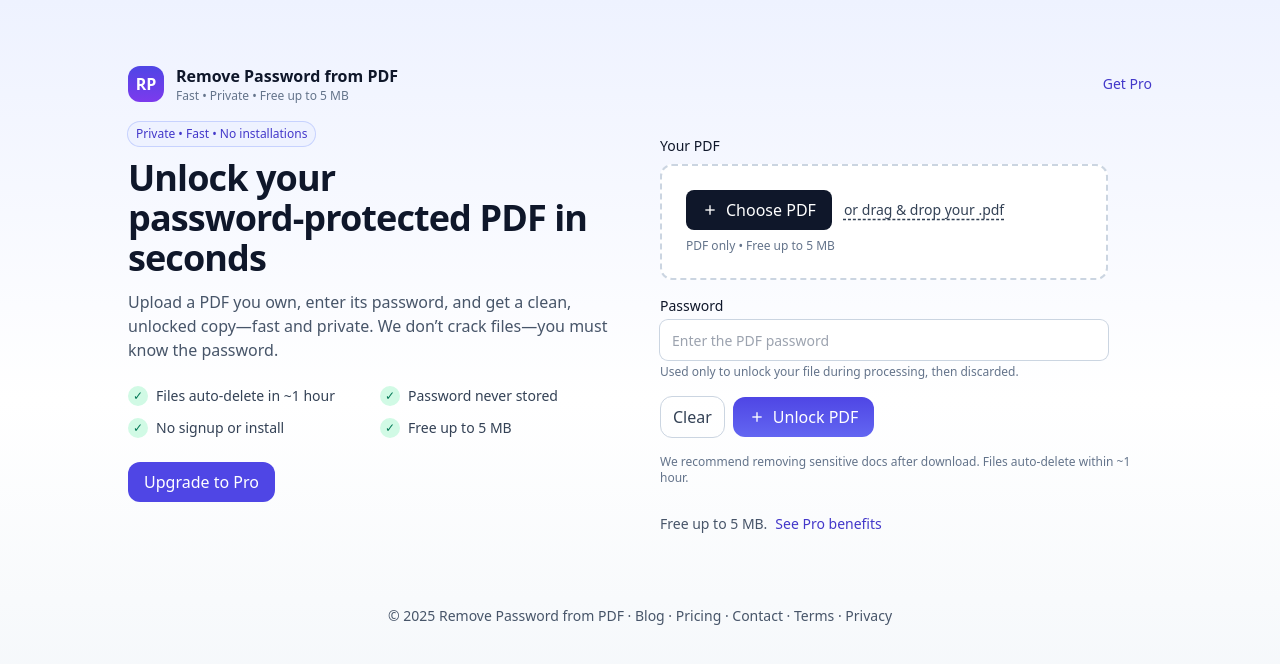
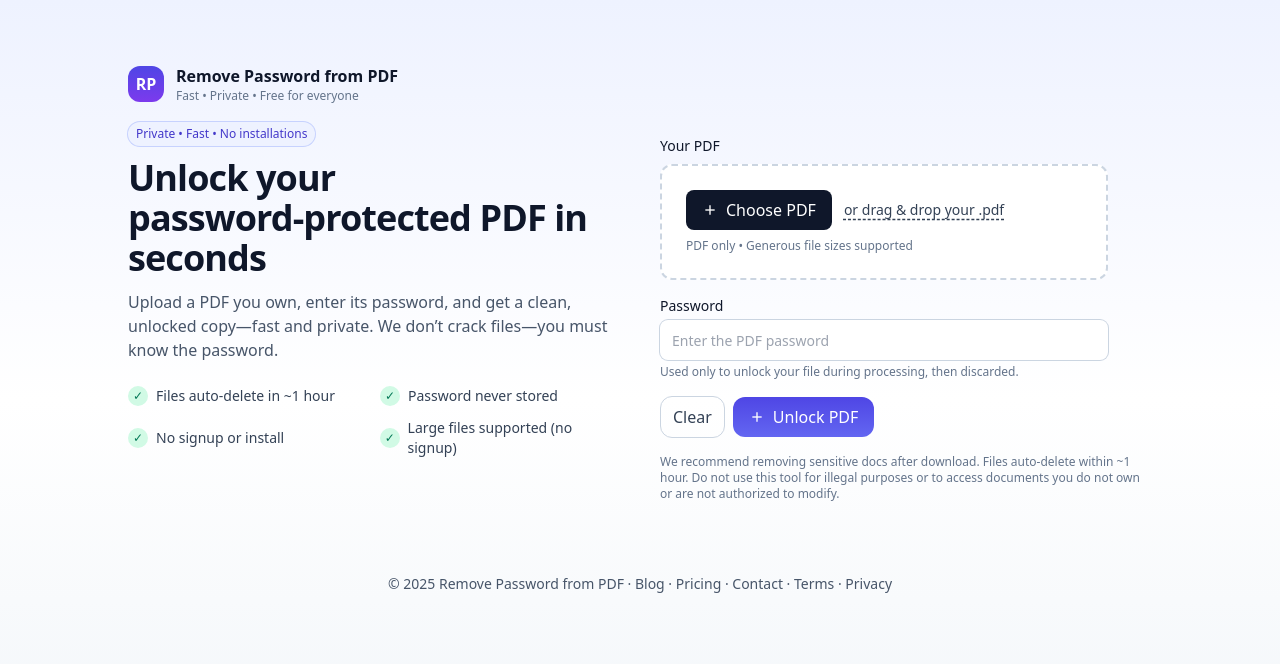
Before and after one commit to pranabolt/removepdf, a PHP site: page /index.php in a window 1280 px wide. Shown: the top 664 px of the page. Run offline with PHP 8.4, Linux system fonts and the light colour scheme; some libraries are stand-ins or nearby versions.

Commit message:
feat: make tool fully free, remove Pro/pricing, raise size limit, add illegal use disclaimer

```diff
--- a/index.php
+++ b/index.php
@@ -14,9 +14,9 @@ declare(strict_types=1);
 session_start();
 
 // ---------------------------- CONFIG ----------------------------------------
-const MAX_SIZE_BYTES = 50 * 1024 * 1024;        // 50 MB (absolute cap)
-const FREE_MAX_SIZE_BYTES = 5 * 1024 * 1024;    // 5 MB (free tier)
-const PRO_MAX_SIZE_BYTES  = MAX_SIZE_BYTES;     // 50 MB (pro tier)
+const MAX_SIZE_BYTES = 1024 * 1024 * 1024;      // 1 GB soft cap (server/browser may still limit)
+const FREE_MAX_SIZE_BYTES = MAX_SIZE_BYTES;     // Free = full limit for now
+const PRO_MAX_SIZE_BYTES  = MAX_SIZE_BYTES;     // Same as free (future use)
 const FILE_TTL_SEC   = 3600;                    // 1 hour
 const STORAGE_DIR    = __DIR__ . '/_storage';   // auto-created: _storage/tmp, _storage/out
 const HOST_ALLOWLIST = [];                      // e.g. ['remove-password-from-pdf.com'] leave [] to allow any host
@@ -355,11 +355,9 @@ if ($action === 'process') {
     if ($f['error'] !== UPLOAD_ERR_OK) json_fail('Upload failed.');
   if ($f['size'] <= 0 || $f['size'] > MAX_SIZE_BYTES) json_fail('File too big or empty.');
 
-  // Plan-based gating
-  $limit = is_pro() ? PRO_MAX_SIZE_BYTES : FREE_MAX_SIZE_BYTES;
-  if ($f['size'] > $limit) {
-    $upgrade = site_url('index.php?action=checkout');
-    json_fail('This file exceeds the Free plan limit (' . (int)($limit / 1024 / 1024) . ' MB). Upgrade to Pro for up to ' . (int)(PRO_MAX_SIZE_BYTES/1024/1024) . ' MB: ' . $upgrade, 402);
+  // Allow large files up to MAX_SIZE_BYTES (tool is currently free for everyone)
+  if ($f['size'] > MAX_SIZE_BYTES) {
+    json_fail('File is too large. Maximum allowed is ' . (int)(MAX_SIZE_BYTES / 1024 / 1024) . ' MB.', 413);
   }
 
     $ext = strtolower(pathinfo((string)$f['name'], PATHINFO_EXTENSION));
@@ -412,68 +410,7 @@ if ($action === 'process') {
     exit;
 }
 
-if ($action === 'checkout') {
-  // ----------------------- CHECKOUT: Stripe Checkout (optional) ----------
-  $secret = get_env('STRIPE_SECRET_KEY');
-  $price  = get_env('STRIPE_PRICE_ID');
-
-  $success = site_url('index.php?action=success');
-  $cancel  = site_url('index.php');
-
-  if ($secret && $price) {
-    // Create a Checkout Session via Stripe API
-    $ch = curl_init('https://api.stripe.com/v1/checkout/sessions');
-    $payload = http_build_query([
-      'mode' => 'subscription',
-      'line_items[0][price]' => $price,
-      'line_items[0][quantity]' => 1,
-      'allow_promotion_codes' => 'true',
-      'success_url' => $success . '?session_id={CHECKOUT_SESSION_ID}',
-      'cancel_url' => $cancel,
-      'billing_address_collection' => 'auto',
-      'automatic_tax[enabled]' => 'true',
-    ]);
-    curl_setopt_array($ch, [
-      CURLOPT_HTTPAUTH => CURLAUTH_BASIC,
-      CURLOPT_USERPWD => $secret . ':',
-      CURLOPT_POST => true,
-      CURLOPT_POSTFIELDS => $payload,
-      CURLOPT_RETURNTRANSFER => true,
-    ]);
-    $res = curl_exec($ch);
-    $err = curl_error($ch);
-    $code = (int)curl_getinfo($ch, CURLINFO_HTTP_CODE);
-    curl_close($ch);
-    if ($err || $code >= 400 || !$res) {
-      flash_set('error', 'Checkout is temporarily unavailable. Please try again later.');
-      header('Location: ' . $cancel, true, 302); exit;
-    }
-    $data = json_decode((string)$res, true) ?: [];
-    if (!empty($data['url'])) { header('Location: ' . $data['url'], true, 303); exit; }
-    flash_set('error', 'Unexpected response from payment provider.');
-    header('Location: ' . $cancel, true, 302); exit;
-  } else {
-    // Fallback demo: mark Pro in session for this browser only
-    $_SESSION['plan'] = 'pro';
-    flash_set('success', 'Pro enabled (demo mode). Set STRIPE_SECRET_KEY and STRIPE_PRICE_ID to enable real checkout.');
-    header('Location: ' . $success, true, 302); exit;
-  }
-}
-
-if ($action === 'success') {
-  // ----------------------- SUCCESS: finalize & show message --------------
-  // If Stripe keys exist and session_id is present, we could verify it here.
-  // For now, Pro is already set in checkout fallback. Keep it friendly.
-  if (!is_pro()) $_SESSION['plan'] = 'pro';
-  flash_set('success', '🎉 Pro is active on this browser. Enjoy higher limits and faster processing.');
-  header('Location: ' . site_url('index.php'), true, 302); exit;
-}
-
-if ($action === 'logout') {
-  $_SESSION['plan'] = 'free';
-  flash_set('success', 'Signed out. You are back on the Free plan.');
-  header('Location: ' . site_url('index.php'), true, 302); exit;
-}
+// Checkout/Pro features are disabled: the tool is fully free for now.
 
 // ----------------------- PAGES: blog, post, pricing, contact, terms, privacy
 if ($action === 'blog') {
@@ -512,7 +449,6 @@ if ($action === 'blog') {
   <footer class="py-6 text-center text-sm text-slate-600">
     © <script>document.write(new Date().getFullYear())</script> Remove Password from PDF ·
     <a class="hover:underline" href="index.php?action=blog">Blog</a> ·
-    <a class="hover:underline" href="index.php?action=pricing">Pricing</a> ·
     <a class="hover:underline" href="index.php?action=contact">Contact</a> ·
     <a class="hover:underline" href="index.php?action=terms">Terms</a> ·
     <a class="hover:underline" href="index.php?action=privacy">Privacy</a>
@@ -560,7 +496,6 @@ if ($action === 'post') {
   <footer class="py-6 text-center text-sm text-slate-600">
     © <script>document.write(new Date().getFullYear())</script> Remove Password from PDF ·
     <a class="hover:underline" href="index.php?action=blog">Blog</a> ·
-    <a class="hover:underline" href="index.php?action=pricing">Pricing</a> ·
     <a class="hover:underline" href="index.php?action=contact">Contact</a> ·
     <a class="hover:underline" href="index.php?action=terms">Terms</a> ·
     <a class="hover:underline" href="index.php?action=privacy">Privacy</a>
@@ -568,9 +503,8 @@ if ($action === 'post') {
   exit;
 }
 
-if ($action === 'pricing' || $action === 'contact' || $action === 'terms' || $action === 'privacy') {
+if ($action === 'contact' || $action === 'terms' || $action === 'privacy') {
   $map = [
-    'pricing' => ['title' => 'Pricing — Remove Password from PDF', 'desc' => 'Simple pricing. Free up to 5 MB. Pro up to 50 MB with priority processing.'],
     'contact' => ['title' => 'Contact — Remove Password from PDF', 'desc' => 'Get in touch with our team.'],
     'terms'   => ['title' => 'Terms — Remove Password from PDF',   'desc' => 'Terms of Service.'],
     'privacy' => ['title' => 'Privacy — Remove Password from PDF', 'desc' => 'Our privacy practices explained clearly.'],
@@ -595,18 +529,7 @@ if ($action === 'pricing' || $action === 'contact' || $action === 'terms' || $ac
         <nav class="text-sm"><a class="text-indigo-700 hover:underline" href="index.php">Home</a></nav>
       </div>
 
-      <?php if ($action==='pricing'): ?>
-        <h1 class="text-2xl font-semibold mt-6">Pricing</h1>
-        <div class="mt-4 text-slate-700">
-          <p>Free: up to 5 MB. Standard speed.</p>
-          <p class="mt-2">Pro: up to 50 MB, faster processing, priority support.</p>
-          <?php if (!is_pro()): ?>
-            <a href="index.php?action=checkout" class="inline-block mt-4 px-4 py-2 rounded-lg bg-indigo-600 text-white hover:bg-indigo-500">Get Pro</a>
-          <?php else: ?>
-            <span class="inline-block mt-4 px-3 py-1.5 rounded-lg bg-emerald-600 text-white">Pro active</span>
-          <?php endif; ?>
-        </div>
-      <?php elseif ($action==='contact'): ?>
+  <?php if ($action==='contact'): ?>
         <h1 class="text-2xl font-semibold mt-6">Contact</h1>
         <div class="mt-4 text-slate-700">
           <p>Questions or billing help? Email us at <a class="text-indigo-700 hover:underline" href="mailto:support@yourdomain.com">support@yourdomain.com</a>.</p>
@@ -616,6 +539,7 @@ if ($action === 'pricing' || $action === 'contact' || $action === 'terms' || $ac
         <h1 class="text-2xl font-semibold mt-6">Terms of Service</h1>
         <div class="mt-4 text-slate-700 space-y-3">
           <p>By using this service, you agree to provide only PDFs you own or control. We do not crack passwords; you must supply the correct one.</p>
+          <p><strong>Illegal use is prohibited.</strong> Do not use this service to access, modify, or distribute documents without authorization. You are responsible for complying with all applicable laws and policies.</p>
           <p>Service is provided “as is” without warranties. Limitations of liability apply to the extent permitted by law.</p>
           <p>We may update these terms; continued use means acceptance of changes.</p>
         </div>
@@ -632,7 +556,6 @@ if ($action === 'pricing' || $action === 'contact' || $action === 'terms' || $ac
   <footer class="py-6 text-center text-sm text-slate-600">
     © <script>document.write(new Date().getFullYear())</script> Remove Password from PDF ·
     <a class="hover:underline" href="index.php?action=blog">Blog</a> ·
-    <a class="hover:underline" href="index.php?action=pricing">Pricing</a> ·
     <a class="hover:underline" href="index.php?action=contact">Contact</a> ·
     <a class="hover:underline" href="index.php?action=terms">Terms</a> ·
     <a class="hover:underline" href="index.php?action=privacy">Privacy</a>
@@ -691,16 +614,10 @@ if ($action === 'download') {
             <div class="w-9 h-9 rounded-xl bg-gradient-to-b from-indigo-600 to-violet-600 text-white grid place-items-center font-bold">RP</div>
             <div class="leading-tight">
               <div class="text-base font-semibold">Remove Password from PDF</div>
-              <div class="text-xs text-slate-500">Fast • Private • Free up to 5 MB</div>
+              <div class="text-xs text-slate-500">Fast • Private • Free for everyone</div>
             </div>
           </a>
-          <nav class="flex items-center gap-4 text-sm font-medium">
-            <?php if (is_pro()): ?>
-              <a href="index.php?action=logout" class="text-emerald-700 hover:underline">Pro active</a>
-            <?php else: ?>
-              <a href="index.php?action=checkout" class="text-indigo-700 hover:underline">Get Pro</a>
-            <?php endif; ?>
-          </nav>
+          <nav class="flex items-center gap-4 text-sm font-medium"></nav>
         </div>
         <div class="grid md:grid-cols-2 gap-10 items-start">
           <div class="order-2 md:order-1">
@@ -716,15 +633,9 @@ if ($action === 'download') {
               <li class="flex items-center gap-2"><span class="w-5 h-5 rounded-full bg-emerald-100 text-emerald-700 grid place-items-center text-xs">✓</span> Files auto-delete in ~1 hour</li>
               <li class="flex items-center gap-2"><span class="w-5 h-5 rounded-full bg-emerald-100 text-emerald-700 grid place-items-center text-xs">✓</span> Password never stored</li>
               <li class="flex items-center gap-2"><span class="w-5 h-5 rounded-full bg-emerald-100 text-emerald-700 grid place-items-center text-xs">✓</span> No signup or install</li>
-              <li class="flex items-center gap-2"><span class="w-5 h-5 rounded-full bg-emerald-100 text-emerald-700 grid place-items-center text-xs">✓</span> Free up to 5 MB</li>
+              <li class="flex items-center gap-2"><span class="w-5 h-5 rounded-full bg-emerald-100 text-emerald-700 grid place-items-center text-xs">✓</span> Large files supported (no signup)</li>
             </ul>
-            <div class="mt-6 flex gap-3">
-              <?php if (!is_pro()): ?>
-                <a href="index.php?action=checkout" class="px-4 py-2 rounded-xl bg-indigo-600 text-white hover:bg-indigo-500">Upgrade to Pro</a>
-              <?php else: ?>
-                <span class="px-3 py-1.5 rounded-lg bg-emerald-600 text-white">Pro active</span>
-              <?php endif; ?>
-            </div>
+            <div class="mt-6 flex gap-3"></div>
           </div>
 
           <!-- APP CARD -->
@@ -746,7 +657,7 @@ if ($action === 'download') {
                     </button>
                     <span class="text-sm text-slate-700 font-medium underline decoration-dashed underline-offset-4">or drag & drop your .pdf</span>
                   </div>
-                  <div class="mt-2 text-xs text-slate-500">PDF only • Free up to 5 MB<?php echo is_pro() ? ' • Pro up to 50 MB' : ''; ?></div>
+                  <div class="mt-2 text-xs text-slate-500">PDF only • Generous file sizes supported</div>
                   <template x-if="fileName">
                     <div class="mt-1 text-sm font-medium text-indigo-700" x-text="fileName"></div>
                   </template>
@@ -794,25 +705,9 @@ if ($action === 'download') {
                 <div class="text-sm text-rose-700" x-text="error"></div>
               </template>
 
-              <p class="text-xs text-slate-500">We recommend removing sensitive docs after download. Files auto-delete within ~1 hour.</p>
+              <p class="text-xs text-slate-500">We recommend removing sensitive docs after download. Files auto-delete within ~1 hour. Do not use this tool for illegal purposes or to access documents you do not own or are not authorized to modify.</p>
 
-              <!-- Inline Pro benefits (single page, no separate pricing block) -->
-              <div class="pt-3">
-                <div class="flex items-center gap-2 text-sm text-slate-600">
-                  <div>Free up to 5 MB.</div>
-                  <?php if (!is_pro()): ?>
-                    <button type="button" @click="showBenefits=!showBenefits" class="text-indigo-700 hover:underline">See Pro benefits</button>
-                  <?php else: ?>
-                    <span class="text-emerald-700">Pro active: up to 50 MB.</span>
-                  <?php endif; ?>
-                </div>
-                <?php if (!is_pro()): ?>
-                <div x-show="showBenefits" class="mt-2 text-sm text-slate-700">
-                  • Files up to 50 MB • Faster processing • Priority support
-                  <a href="index.php?action=checkout" class="ml-2 inline-flex items-center gap-1 text-indigo-700 underline">Get Pro</a>
-                </div>
-                <?php endif; ?>
-              </div>
+              <!-- Plan messaging removed: fully free for now -->
             </form>
           </div>
         </div>
@@ -857,13 +752,9 @@ if ($action === 'download') {
           if (!f.name.toLowerCase().endsWith('.pdf')) {
             this.error = 'Only PDF files are allowed.'; this.$refs.file.value = ''; this.file = null; this.fileName = ''; return;
           }
-          // Soft client-side size guard to hint about plan limits
-          const freeLimit = <?php echo (int)(FREE_MAX_SIZE_BYTES); ?>;
-          const isPro = <?php echo is_pro() ? 'true' : 'false'; ?>;
-          if (!isPro && f.size > freeLimit) {
-            this.error = 'This file is larger than the Free limit (5 MB). Please choose a smaller file or upgrade to Pro.';
-            this.file = null; this.fileName = ''; return;
-          }
+          // Optional soft guard: extremely large files may fail in browser limits
+          const maxLimit = <?php echo (int)(MAX_SIZE_BYTES); ?>;
+          if (f.size > maxLimit) { this.error = 'File is larger than the maximum allowed size.'; this.file = null; this.fileName = ''; return; }
           this.error = ''; this.file = f; this.fileName = f.name;
         },
         onDrop(e) {
@@ -871,9 +762,8 @@ if ($action === 'download') {
           const f = e.dataTransfer && e.dataTransfer.files && e.dataTransfer.files[0];
           if (!f) return;
           if (!f.name.toLowerCase().endsWith('.pdf')) { this.error = 'Only PDF files are allowed.'; this.file = null; this.fileName = ''; return; }
-          const freeLimit = <?php echo (int)(FREE_MAX_SIZE_BYTES); ?>;
-          const isPro = <?php echo is_pro() ? 'true' : 'false'; ?>;
-          if (!isPro && f.size > freeLimit) { this.error = 'This file is larger than the Free limit (5 MB). Please choose a smaller file or upgrade to Pro.'; this.file = null; this.fileName = ''; return; }
+          const maxLimit = <?php echo (int)(MAX_SIZE_BYTES); ?>;
+          if (f.size > maxLimit) { this.error = 'File is larger than the maximum allowed size.'; this.file = null; this.fileName = ''; return; }
           this.error = ''; this.file = f; this.fileName = f.name;
         },
         async submit() {
```
